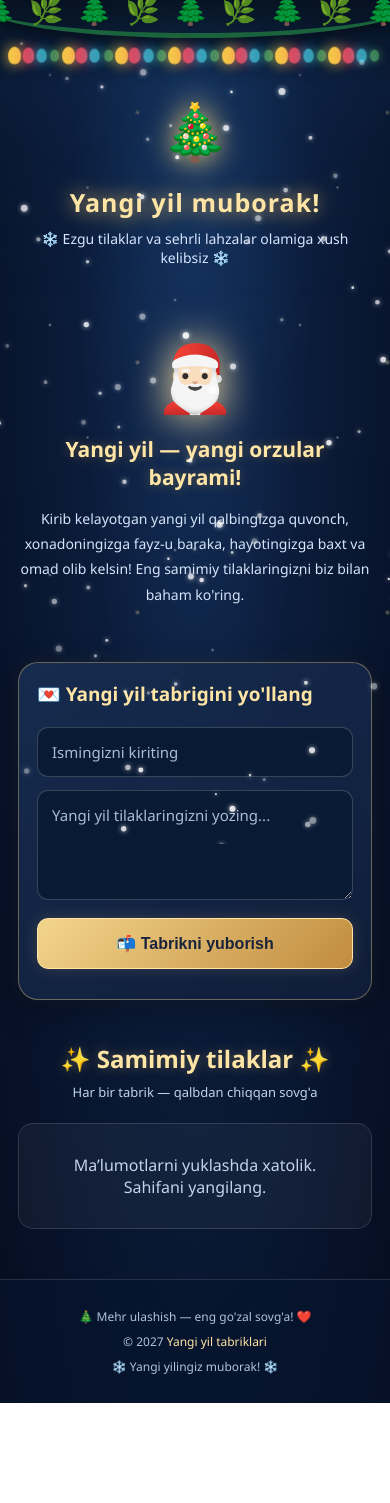
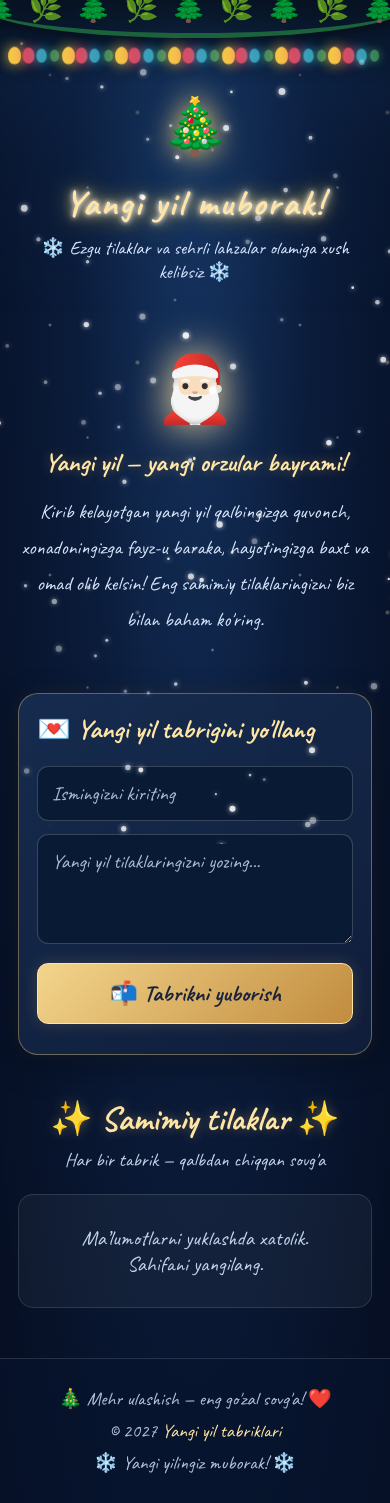
Before and after one commit to bahramjonmamaturdiyev-sudo/bahrom_aka, a website: page index.html in a window 390 px wide. Before the commit the page ends 1403 px from the top, so only its background shows below. Drawn offline with Linux system fonts and the light colour scheme; no server answers.

Commit message:
Update index.html

```diff
--- a/index.html
+++ b/index.html
@@ -1,8 +1,15 @@
-<!DOCTYPE html><html lang="uz">
+<!DOCTYPE html>
+<html lang="uz">
 <head>
 <meta charset="UTF-8">
 <meta name="viewport" content="width=device-width, initial-scale=1.0">
-<meta name="theme-color" content="#07152e"><title>Yangi yil muborak! 🎄</title><style>
+<meta name="theme-color" content="#07152e">
+
+<title>Yangi yil muborak! 🎄</title>
+
+<link href="https://fonts.googleapis.com/css2?family=Caveat:wght@400;500;600;700&display=swap" rel="stylesheet">
+
+<style>
 * {
   margin: 0;
   padding: 0;
@@ -10,12 +17,13 @@
 }
 
 body {
-  font-family: 'Segoe UI', sans-serif;
+  font-family: 'Caveat', cursive;
   background:
     radial-gradient(ellipse at top, #183968 0%, #0b1c3b 45%, #050d20 100%);
   color: #fff;
   min-height: 100vh;
   overflow-x: hidden;
+  font-size: 19px;
 }
 
 /* QOR */
@@ -28,7 +36,7 @@ body {
   z-index: 10;
 }
 
-/* ARCHA SHОXLARI */
+/* ARCHA SHOXLARI */
 .garland {
   position: fixed;
   top: 0;
@@ -129,12 +137,14 @@ body {
   inset: 0;
   pointer-events: none;
   z-index: 0;
+
   background-image:
     radial-gradient(2px 2px at 20% 30%, #fff9, transparent),
     radial-gradient(2px 2px at 70% 20%, #fff8, transparent),
     radial-gradient(2px 2px at 85% 60%, #fff9, transparent),
     radial-gradient(2px 2px at 35% 75%, #fff7, transparent),
     radial-gradient(3px 3px at 55% 45%, #ffe6a080, transparent);
+
   background-size: 250px 250px;
   animation: stars 8s ease-in-out infinite alternate;
 }
@@ -150,6 +160,7 @@ header {
   z-index: 1;
   text-align: center;
   padding: 100px 18px 30px;
+
   background: linear-gradient(
     180deg,
     #10294d99,
@@ -166,21 +177,58 @@ header {
 }
 
 @keyframes float {
-  0%,100% { transform: translateY(0); }
-  50% { transform: translateY(-10px); }
+  0%,100% {
+    transform: translateY(0);
+  }
+  50% {
+    transform: translateY(-10px);
+  }
 }
 
+/* YANGI YIL MUBORAK ANIMATSIYASI */
 header h1 {
   color: #ffe5a5;
-  font-size: clamp(27px, 6vw, 39px);
-  text-shadow: 0 0 20px #e9bd64;
-  letter-spacing: 1px;
+  font-family: 'Caveat', cursive;
+  font-size: clamp(38px, 8vw, 58px);
+  font-weight: 700;
+  letter-spacing: 2px;
+
+  text-shadow:
+    0 0 5px #fff,
+    0 0 12px #ffe5a5,
+    0 0 25px #ffca55,
+    0 0 45px #ffb52e;
+
+  animation: newYearGlow 2.5s ease-in-out infinite;
+}
+
+@keyframes newYearGlow {
+  0%, 100% {
+    opacity: 1;
+    transform: scale(1);
+
+    text-shadow:
+      0 0 5px #fff,
+      0 0 12px #ffe5a5,
+      0 0 25px #ffca55;
+  }
+
+  50% {
+    opacity: .75;
+    transform: scale(1.07);
+
+    text-shadow:
+      0 0 10px #fff,
+      0 0 25px #ffe5a5,
+      0 0 45px #ffca55,
+      0 0 65px #ff9800;
+  }
 }
 
 header p {
   color: #d7e5ff;
   margin-top: 10px;
-  font-size: 14px;
+  font-size: 19px;
 }
 
 /* BAYRAM TABRIKI */
@@ -199,7 +247,7 @@ header p {
 
 .hero h2 {
   color: #ffe6a6;
-  font-size: clamp(21px, 5vw, 30px);
+  font-size: clamp(27px, 5vw, 35px);
   margin-bottom: 15px;
   text-shadow: 0 0 12px #d6a94f66;
 }
@@ -209,7 +257,7 @@ header p {
   margin: auto;
   color: #d5e4fa;
   line-height: 1.8;
-  font-size: 14px;
+  font-size: 20px;
 }
 
 /* ASOSIY KONTEYNER */
@@ -228,12 +276,15 @@ header p {
   border: 1px solid #e8c77b66;
   border-radius: 20px;
   padding: 23px;
-  box-shadow: 0 10px 35px #0005, 0 0 20px #e8c77b12;
+
+  box-shadow:
+    0 10px 35px #0005,
+    0 0 20px #e8c77b12;
 }
 
 .form-box h3 {
   color: #ffe5a5;
-  font-size: 19px;
+  font-size: 27px;
   margin-bottom: 20px;
 }
 
@@ -245,7 +296,7 @@ input, textarea {
   border: 1px solid #ffffff30;
   background: #091a34;
   color: white;
-  font-size: 15px;
+  font-size: 20px;
   outline: none;
   font-family: inherit;
 }
@@ -269,12 +320,20 @@ input::placeholder, textarea::placeholder {
   padding: 15px;
   border: 1px solid #ffe5a5;
   border-radius: 11px;
-  background: linear-gradient(135deg, #f3d58c, #c18c3e);
+
+  background: linear-gradient(
+    135deg,
+    #f3d58c,
+    #c18c3e
+  );
+
   color: #19233b;
-  font-size: 16px;
+  font-family: inherit;
+  font-size: 23px;
   font-weight: bold;
   cursor: pointer;
   transition: .3s;
+
   box-shadow: 0 0 15px #d9b56e33;
 }
 
@@ -295,13 +354,13 @@ input::placeholder, textarea::placeholder {
 
 .section-title h2 {
   color: #ffe5a5;
-  font-size: 24px;
+  font-size: 34px;
   text-shadow: 0 0 12px #d9b56e66;
 }
 
 .section-title p {
   color: #c2d3eb;
-  font-size: 13px;
+  font-size: 19px;
   margin-top: 8px;
 }
 
@@ -315,7 +374,9 @@ input::placeholder, textarea::placeholder {
   border: 1px solid #e6c47a55;
   border-radius: 17px;
   padding: 19px;
+
   box-shadow: 0 8px 25px #0004;
+
   animation: appear .5s ease;
   transition: .3s;
 }
@@ -330,6 +391,7 @@ input::placeholder, textarea::placeholder {
     opacity: 0;
     transform: translateY(12px);
   }
+
   to {
     opacity: 1;
     transform: translateY(0);
@@ -343,34 +405,42 @@ input::placeholder, textarea::placeholder {
   margin-bottom: 13px;
 }
 
+/* OQ FONLI AVATAR */
 .avatar {
   width: 43px;
   height: 43px;
+  min-width: 43px;
   border-radius: 50%;
+
   display: grid;
   place-items: center;
-  background: linear-gradient(135deg, #ffe5a5, #c18c3e);
+
+  background: #ffffff;
   color: #1a2944;
+
   font-weight: bold;
-  font-size: 18px;
+  font-size: 23px;
+
+  border: 2px solid #ffe5a5;
+  box-shadow: 0 0 12px #ffffff55;
 }
 
 .person {
   font-weight: bold;
   color: #ffe5a5;
-  font-size: 15px;
+  font-size: 23px;
 }
 
 .date {
   color: #b0c3df;
-  font-size: 11px;
+  font-size: 16px;
   margin-top: 4px;
 }
 
 .message {
   color: #e4edfa;
   line-height: 1.8;
-  font-size: 14px;
+  font-size: 21px;
   overflow-wrap: anywhere;
 }
 
@@ -387,10 +457,13 @@ input::placeholder, textarea::placeholder {
   background: #e8c77b18;
   border: 1px solid #e8c77b88;
   color: #ffe5a5;
+
   padding: 10px 14px;
   border-radius: 20px;
+
   cursor: pointer;
-  font-size: 13px;
+  font-family: inherit;
+  font-size: 19px;
   transition: .3s;
 }
 
@@ -401,7 +474,7 @@ input::placeholder, textarea::placeholder {
 
 .gift-count {
   color: #ffb8c6;
-  font-size: 13px;
+  font-size: 19px;
 }
 
 .empty {
@@ -411,22 +484,25 @@ input::placeholder, textarea::placeholder {
   background: #ffffff0b;
   border-radius: 15px;
   border: 1px solid #ffffff20;
+  font-size: 21px;
 }
 
 .status {
   text-align: center;
-  font-size: 13px;
+  font-size: 20px;
   margin-top: 12px;
   color: #ffe5a5;
 }
 
+/* FOOTER */
 footer {
   position: relative;
   z-index: 1;
   text-align: center;
   padding: 28px 15px;
   color: #b1c3dc;
-  font-size: 12px;
+  font-size: 19px;
+
   border-top: 1px solid #ffffff20;
   background: #07152e99;
 }
@@ -435,13 +511,26 @@ footer span {
   color: #ffe5a5;
 }
 
+/* TELEFON EKRANI */
 @media(max-width: 400px) {
-  header h1 { font-size: 25px; }
-  .hero h2 { font-size: 21px; }
-  .form-box { padding: 18px; }
+  header h1 {
+    font-size: 36px;
   }
 
-/* HARAKATNI KAMAYTIRISH SOZLAMASI */
+  .hero h2 {
+    font-size: 26px;
+  }
+
+  .form-box {
+    padding: 18px;
+  }
+
+  .message {
+    font-size: 19px;
+  }
+}
+
+/* HARAKATNI KAMAYTIRISH */
 @media (prefers-reduced-motion: reduce) {
   *, *::before, *::after {
     animation-duration: .01ms !important;
@@ -449,26 +538,53 @@ footer span {
     scroll-behavior: auto !important;
   }
 }
-</style></head><body><canvas id="snow"></canvas>
+</style>
+</head>
 
-<div class="stars"></div><div class="garland">
+<body>
+
+<canvas id="snow"></canvas>
+
+<div class="stars"></div>
+
+<div class="garland">
   <div class="garland-branch"></div>
   <div class="lights" id="lights"></div>
-</div><header>
+</div>
+
+<header>
   <div class="logo">🎄</div>
+
   <h1>Yangi yil muborak!</h1>
-  <p>❄️ Ezgu tilaklar va sehrli lahzalar olamiga xush kelibsiz ❄️</p>
-</header><section class="hero">
+
+  <p>
+    ❄️ Ezgu tilaklar va sehrli lahzalar olamiga xush kelibsiz ❄️
+  </p>
+</header>
+
+<section class="hero">
+
   <div class="symbol">🎅🏻</div>
+
   <h2>Yangi yil — yangi orzular bayrami!</h2>
+
   <p>
     Kirib kelayotgan yangi yil qalbingizga quvonch,
     xonadoningizga fayz-u baraka, hayotingizga baxt
     va omad olib kelsin!
     Eng samimiy tilaklaringizni biz bilan baham ko'ring.
   </p>
-</section><main class="container">  <section class="form-box">
-    <h3>💌 Yangi yil tabrigini yo'llang</h3><form id="noteForm">
+
+</section>
+
+<main class="container">
+
+  <section class="form-box">
+
+    <h3>💌 Yangi yil tabrigini yo'llang</h3>
+
+    <form id="noteForm">
+
       <input
         type="text"
         id="name"
@@ -484,26 +600,58 @@ footer span {
         required
       ></textarea>
 
-  <button class="main-btn" id="submitBtn" type="submit">
+      <button
+        class="main-btn"
+        id="submitBtn"
+        type="submit"
+      >
         📬 Tabrikni yuborish
       </button>
+
     </form>
 
     <div class="status" id="status"></div>
 
-  </section>  <section>
+  </section>
+
+  <section>
+
     <div class="section-title">
+
       <h2>✨ Samimiy tilaklar ✨</h2>
+
       <p>Har bir tabrik — qalbdan chiqqan sovg'a</p>
-    </div><div class="notes" id="notes">
-  <div class="empty">Tabriklar yuklanmoqda... ❄️</div>
+
     </div>
 
-  </section></main><footer>
+    <div class="notes" id="notes">
+
+      <div class="empty">
+        Tabriklar yuklanmoqda... ❄️
+      </div>
+
+    </div>
+
+  </section>
+
+</main>
+
+<footer>
+
   <p>🎄 Mehr ulashish — eng go'zal sovg'a! ❤️</p>
-  <p style="margin-top:8px">© 2027 <span>Yangi yil tabriklari</span></p>
-  <p style="margin-top:8px">❄️ Yangi yilingiz muborak! ❄️</p>
-</footer><script>
+
+  <p style="margin-top:8px">
+    © 2027 <span>Yangi yil tabriklari</span>
+  </p>
+
+  <p style="margin-top:8px">
+    ❄️ Yangi yilingiz muborak! ❄️
+  </p>
+
+</footer>
+
+<script>
+
 const API = "/.netlify/functions/api";
 
 const notes = document.getElementById("notes");
@@ -512,15 +660,21 @@ const statusBox = document.getElementById("status");
 const submitBtn = document.getElementById("submitBtn");
 
 /* ARCHA CHIROQLARINI YARATISH */
+
 const lights = document.getElementById("lights");
 
 for (let i = 0; i < 28; i++) {
+
   const bulb = document.createElement("span");
+
   bulb.className = "bulb";
+
   lights.appendChild(bulb);
+
 }
 
 /* QOR EFFEKTI */
+
 const canvas = document.getElementById("snow");
 const ctx = canvas.getContext("2d");
 
@@ -529,7 +683,11 @@ let height;
 let flakes = [];
 
 function resizeSnow() {
-  const ratio = Math.min(window.devicePixelRatio || 1, 2);
+
+  const ratio = Math.min(
+    window.devicePixelRatio || 1,
+    2
+  );
 
   width = window.innerWidth;
   height = window.innerHeight;
@@ -542,84 +700,148 @@ function resizeSnow() {
 
   ctx.setTransform(ratio, 0, 0, ratio, 0, 0);
 
-  const count = Math.min(100, Math.max(35, Math.floor(width / 5)));
+  const count = Math.min(
+    100,
+    Math.max(35, Math.floor(width / 5))
+  );
 
   flakes = [];
 
   for (let i = 0; i < count; i++) {
+
     flakes.push(createFlake(true));
+
   }
+
 }
 
 function createFlake(randomY) {
+
   return {
+
     x: Math.random() * width,
-    y: randomY ? Math.random() * height : -10,
+
+    y: randomY
+      ? Math.random() * height
+      : -10,
+
     radius: Math.random() * 2.5 + 1,
+
     speed: Math.random() * 1.3 + .5,
+
     drift: Math.random() * .7 - .35,
+
     opacity: Math.random() * .6 + .3,
+
     phase: Math.random() * Math.PI * 2
+
   };
+
 }
 
 let animationFrame;
 
 function drawSnow() {
+
   ctx.clearRect(0, 0, width, height);
 
   flakes.forEach(flake => {
+
     flake.phase += .01;
 
-    flake.x += flake.drift + Math.sin(flake.phase) * .25;
+    flake.x +=
+      flake.drift +
+      Math.sin(flake.phase) * .25;
+
     flake.y += flake.speed;
 
     if (flake.y > height + 10) {
-      Object.assign(flake, createFlake(false));
+
+      Object.assign(
+        flake,
+        createFlake(false)
+      );
+
     }
 
-    if (flake.x < -10) flake.x = width + 10;
-    if (flake.x > width + 10) flake.x = -10;
+    if (flake.x < -10) {
+      flake.x = width + 10;
+    }
+
+    if (flake.x > width + 10) {
+      flake.x = -10;
+    }
 
     ctx.beginPath();
-    ctx.arc(flake.x, flake.y, flake.radius, 0, Math.PI * 2);
-    ctx.fillStyle = `rgba(255,255,255,${flake.opacity})`;
+
+    ctx.arc(
+      flake.x,
+      flake.y,
+      flake.radius,
+      0,
+      Math.PI * 2
+    );
+
+    ctx.fillStyle =
+      `rgba(255,255,255,${flake.opacity})`;
+
     ctx.shadowBlur = 5;
     ctx.shadowColor = "#ffffff";
+
     ctx.fill();
+
   });
 
   ctx.shadowBlur = 0;
 
   animationFrame = requestAnimationFrame(drawSnow);
+
 }
 
 resizeSnow();
+
 drawSnow();
 
 window.addEventListener("resize", resizeSnow);
 
-/* MA'LUMOTLARNI YUKLASH */
+/* SANANI FORMATLASH */
+
 function formatDate(date) {
+
   const d = new Date(date);
 
   if (isNaN(d.getTime())) return "";
 
   return d.toLocaleString("uz-UZ", {
+
     day: "2-digit",
+
     month: "long",
+
     year: "numeric",
+
     hour: "2-digit",
+
     minute: "2-digit"
+
   });
+
 }
 
+/* TABRIKLARNI YUKLASH */
+
 async function load() {
+
   try {
+
     const response = await fetch(API);
 
     if (!response.ok) {
-      throw new Error("Serverdan ma'lumot olinmadi");
+
+      throw new Error(
+        "Serverdan ma'lumot olinmadi"
+      );
+
     }
 
     const rows = await response.json();
@@ -627,13 +849,18 @@ async function load() {
     notes.innerHTML = "";
 
     if (!Array.isArray(rows) || rows.length === 0) {
+
       notes.innerHTML =
         '<div class="empty">Hozircha tabriklar yo‘q. Birinchi bo‘lib tabrik yo‘llang! 💌</div>';
+
       return;
+
     }
 
     rows.forEach(r => {
-      const oldRecord = r.message == null || r.message === "";
+
+      const oldRecord =
+        r.message == null || r.message === "";
 
       const person = oldRecord
         ? "Kutilmagan mehmon"
@@ -644,13 +871,19 @@ async function load() {
         : String(r.message ?? "");
 
       const card = document.createElement("article");
+
       card.className = "card";
 
+      /* AVATAR VA ISM */
+
       const top = document.createElement("div");
+
       top.className = "card-top";
 
       const avatar = document.createElement("div");
+
       avatar.className = "avatar";
+
       avatar.textContent = oldRecord
         ? "🥳"
         : person.charAt(0).toUpperCase();
@@ -658,123 +891,212 @@ async function load() {
       const info = document.createElement("div");
 
       const personName = document.createElement("div");
+
       personName.className = "person";
+
       personName.textContent = person;
 
       const date = document.createElement("div");
+
       date.className = "date";
+
       date.textContent = formatDate(r.created_at);
 
       info.append(personName, date);
+
       top.append(avatar, info);
 
+      /* TABRIK MATNI */
+
       const text = document.createElement("div");
+
       text.className = "message";
+
       text.textContent = message;
 
+      /* SOVG'A TUGMASI */
+
       const bottom = document.createElement("div");
+
       bottom.className = "card-bottom";
 
       const gift = document.createElement("button");
+
       gift.className = "gift-btn";
+
       gift.textContent = "🎁 Sovg'a yuborish";
 
-      gift.addEventListener("click", () => sendGift(r.id, gift));
+      gift.addEventListener("click", () => {
+
+        sendGift(r.id, gift);
+
+      });
 
       const count = document.createElement("div");
+
       count.className = "gift-count";
-      count.textContent = "🎁 " + (r.gift_count || 0);
+
+      count.textContent =
+        "🎁 " + (r.gift_count || 0);
 
       bottom.append(gift, count);
+
       card.append(top, text, bottom);
 
       notes.appendChild(card);
+
     });
 
   } catch (error) {
+
     notes.innerHTML =
       '<div class="empty">Ma’lumotlarni yuklashda xatolik. Sahifani yangilang.</div>';
 
     console.error(error);
-  }
+
   }
 
-/* YANGI TABRIK SAQLASH */
+}
+
+/* YANGI TABRIKNI SAQLASH */
+
 form.addEventListener("submit", async function(e) {
+
   e.preventDefault();
 
-  const name = document.getElementById("name").value.trim();
-  const message = document.getElementById("message").value.trim();
+  const name = document
+    .getElementById("name")
+    .value
+    .trim();
+
+  const message = document
+    .getElementById("message")
+    .value
+    .trim();
 
   if (!name || !message) {
-    statusBox.textContent = "Ism va tabrik matnini kiriting!";
+
+    statusBox.textContent =
+      "Ism va tabrik matnini kiriting!";
+
     return;
+
   }
 
   submitBtn.disabled = true;
+
   submitBtn.textContent = "Yuborilmoqda...";
+
   statusBox.textContent = "";
 
   try {
+
     const response = await fetch(API, {
+
       method: "POST",
+
       headers: {
         "Content-Type": "application/json"
       },
-      body: JSON.stringify({ name, message })
+
+      body: JSON.stringify({
+        name,
+        message
+      })
+
     });
 
     const result = await response.json();
 
     if (!response.ok) {
-      throw new Error(result.error || "Saqlashda xatolik");
+
+      throw new Error(
+        result.error || "Saqlashda xatolik"
+      );
+
     }
 
     form.reset();
-    statusBox.textContent = "🎄 Tabrik muvaffaqiyatli yuborildi!";
+
+    statusBox.textContent =
+      "🎄 Tabrik muvaffaqiyatli yuborildi!";
 
     await load();
 
   } catch (error) {
-    statusBox.textContent = "❌ " + error.message;
+
+    statusBox.textContent =
+      "❌ " + error.message;
+
   } finally {
+
     submitBtn.disabled = false;
-    submitBtn.textContent = "📬 Tabrikni yuborish";
+
+    submitBtn.textContent =
+      "📬 Tabrikni yuborish";
+
   }
+
 });
 
 /* SOVG'A YUBORISH */
+
 async function sendGift(id, button) {
+
   button.disabled = true;
+
   button.textContent = "Yuborilmoqda...";
 
   try {
+
     const response = await fetch(API, {
+
       method: "POST",
+
       headers: {
         "Content-Type": "application/json"
       },
+
       body: JSON.stringify({
+
         action: "gift",
+
         id: id
+
       })
+
     });
 
     const result = await response.json();
 
     if (!response.ok) {
-      throw new Error(result.error || "Sovg'a yuborilmadi");
+
+      throw new Error(
+        result.error || "Sovg'a yuborilmadi"
+      );
+
     }
 
     await load();
 
   } catch (error) {
+
     alert(error.message);
+
     button.disabled = false;
-    button.textContent = "🎁 Sovg'a yuborish";
-  }
+
+    button.textContent =
+      "🎁 Sovg'a yuborish";
+
   }
 
+}
+
+/* SAHIFANI ISHGA TUSHIRISH */
+
 load();
-</script></body>
+
+</script>
+
+</body>
 </html>
```
Lines whose indentation alone changed are shown as unchanged.
